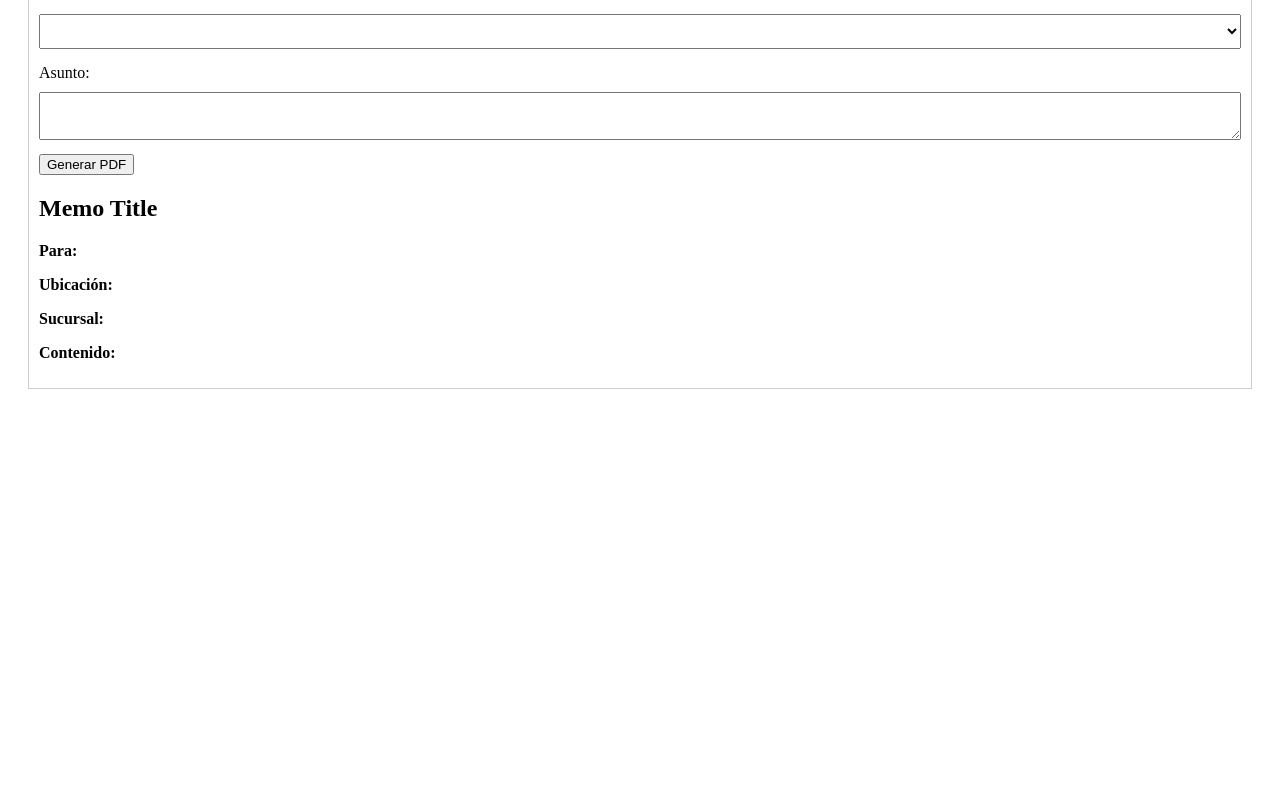
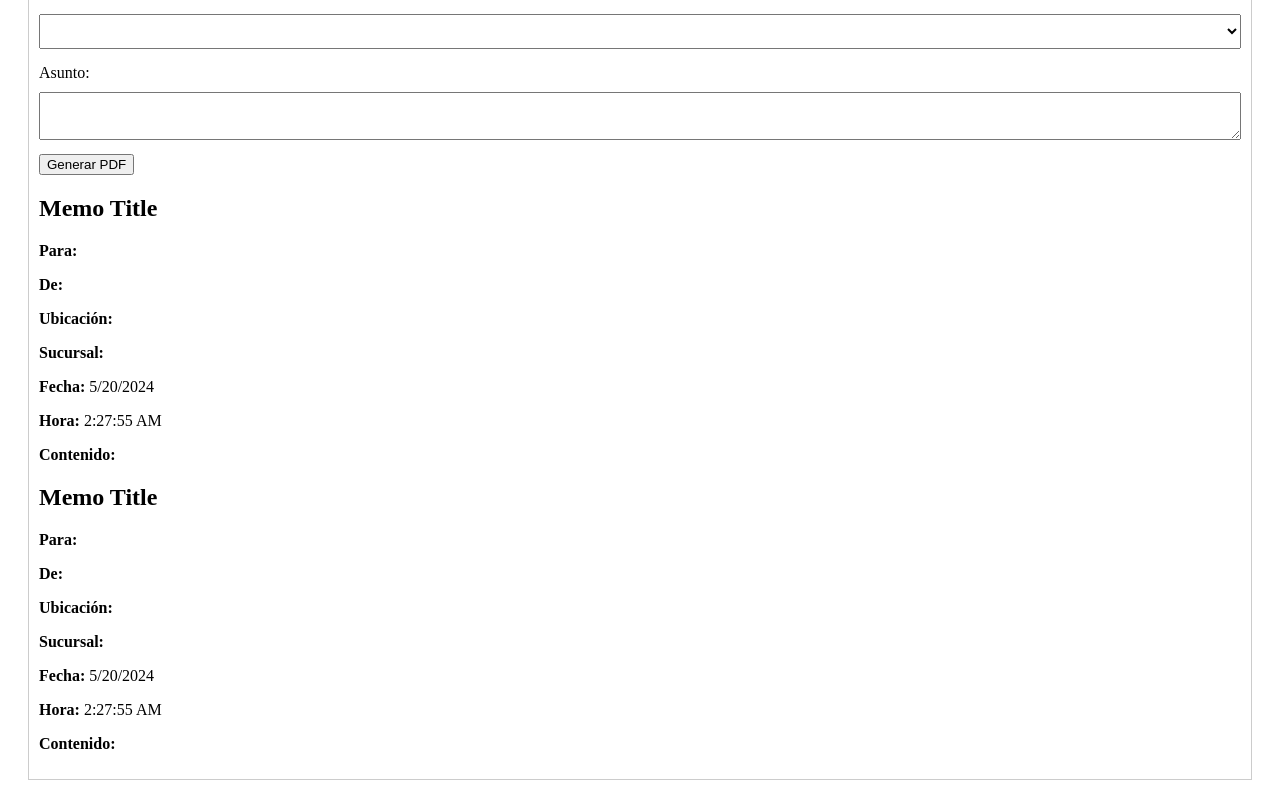
Before and after one commit to Astar18/Memo, an Angular app: page / in a window 1280 px wide. Shown: the part 359-1159 px from the top of the page. Before the commit the page ends 800 px from the top, so only its background shows below. Built offline with nearby package versions, Linux system fonts and the light colour scheme.

Commit message:
Update memo.component.html

```diff
--- a/src/app/components/memo/memo.component.html
+++ b/src/app/components/memo/memo.component.html
@@ -87,14 +87,39 @@
     <button type="button" (click)="printMemo()">Generar PDF</button>
   </form>
 
+  <div class="pdf-container">
+    <!-- Contenido original -->
     <div id="pdf-content" class="pdf-content">
+      <div class="centered">
         <h2>{{ memo.title }}</h2>
-    <p><strong>Para:</strong> {{ memo.gender }} {{ memo.recipient }}</p>
+        <p><strong>Para:</strong> {{ memo.sucursal }} {{ memo.encargado }}</p>
+        <p><strong>De:</strong> {{ memo.dirigidoD }} {{ memo.encargadoD }}</p>
         <p><strong>Ubicación:</strong> {{ memo.location }}</p>
         <p><strong>Sucursal:</strong> {{ memo.branch }}</p>
+        <p><strong>Fecha:</strong> {{ memo.date }}</p>
+        <p><strong>Hora:</strong> {{ memo.time }}</p>
         <p><strong>Contenido:</strong> {{ memo.content }}</p>
         <div *ngIf="showAdditionalField">
           <p><strong>Campo Adicional:</strong> {{ memo.additionalField }}</p>
         </div>
       </div>
     </div>
+
+    <!-- Copia del contenido -->
+    <div class="pdf-content pdf-content-copy">
+      <div class="centered">
+        <h2>{{ memo.title }}</h2>
+        <p><strong>Para:</strong> {{ memo.sucursal }} {{ memo.encargado }}</p>
+        <p><strong>De:</strong> {{ memo.dirigidoD }} {{ memo.encargadoD }}</p>
+        <p><strong>Ubicación:</strong> {{ memo.location }}</p>
+        <p><strong>Sucursal:</strong> {{ memo.branch }}</p>
+        <p><strong>Fecha:</strong> {{ memo.date }}</p>
+        <p><strong>Hora:</strong> {{ memo.time }}</p>
+        <p><strong>Contenido:</strong> {{ memo.content }}</p>
+        <div *ngIf="showAdditionalField">
+          <p><strong>Campo Adicional:</strong> {{ memo.additionalField }}</p>
+        </div>
+      </div>
+    </div>
+  </div>
+</div>
```
Lines whose indentation alone changed are shown as unchanged.
